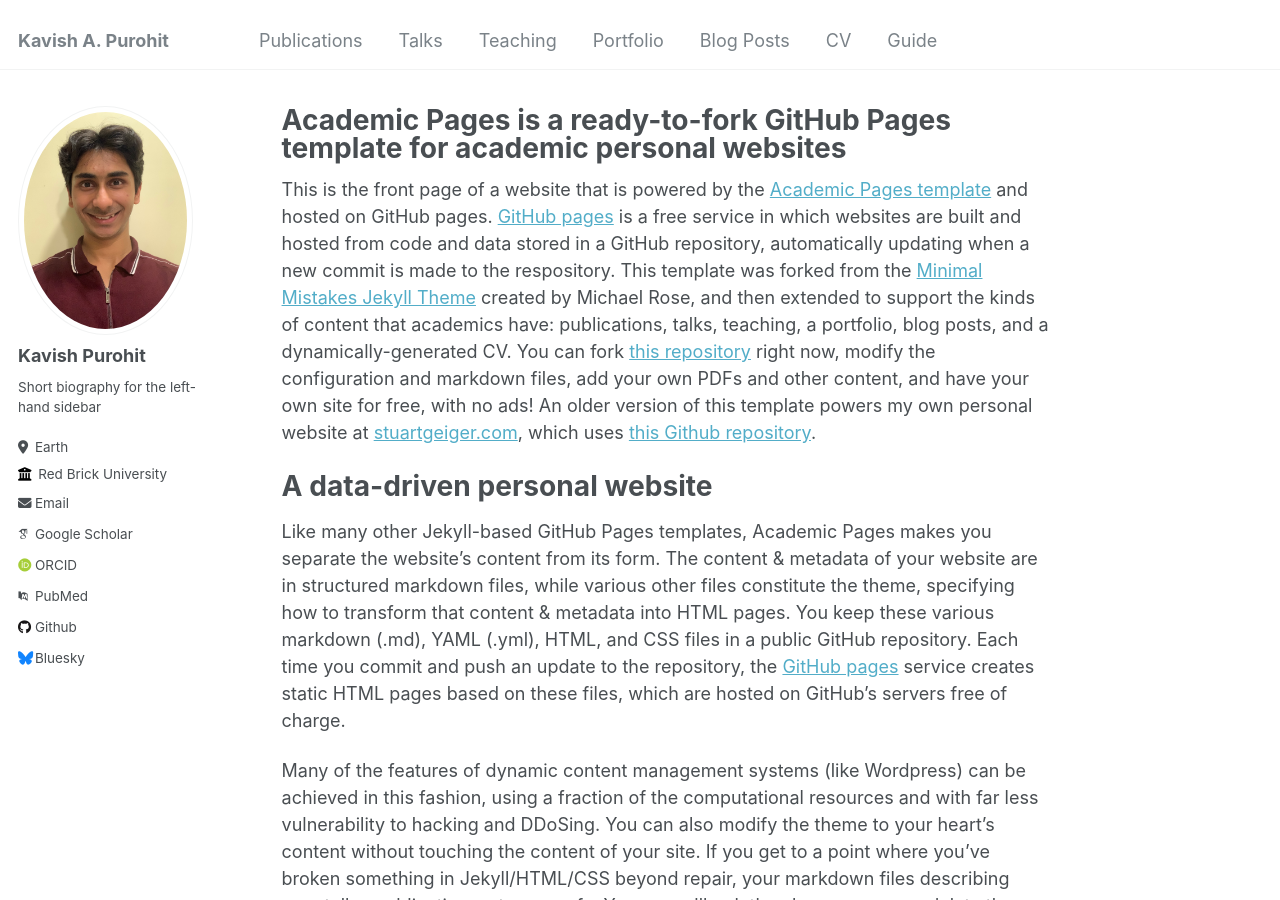
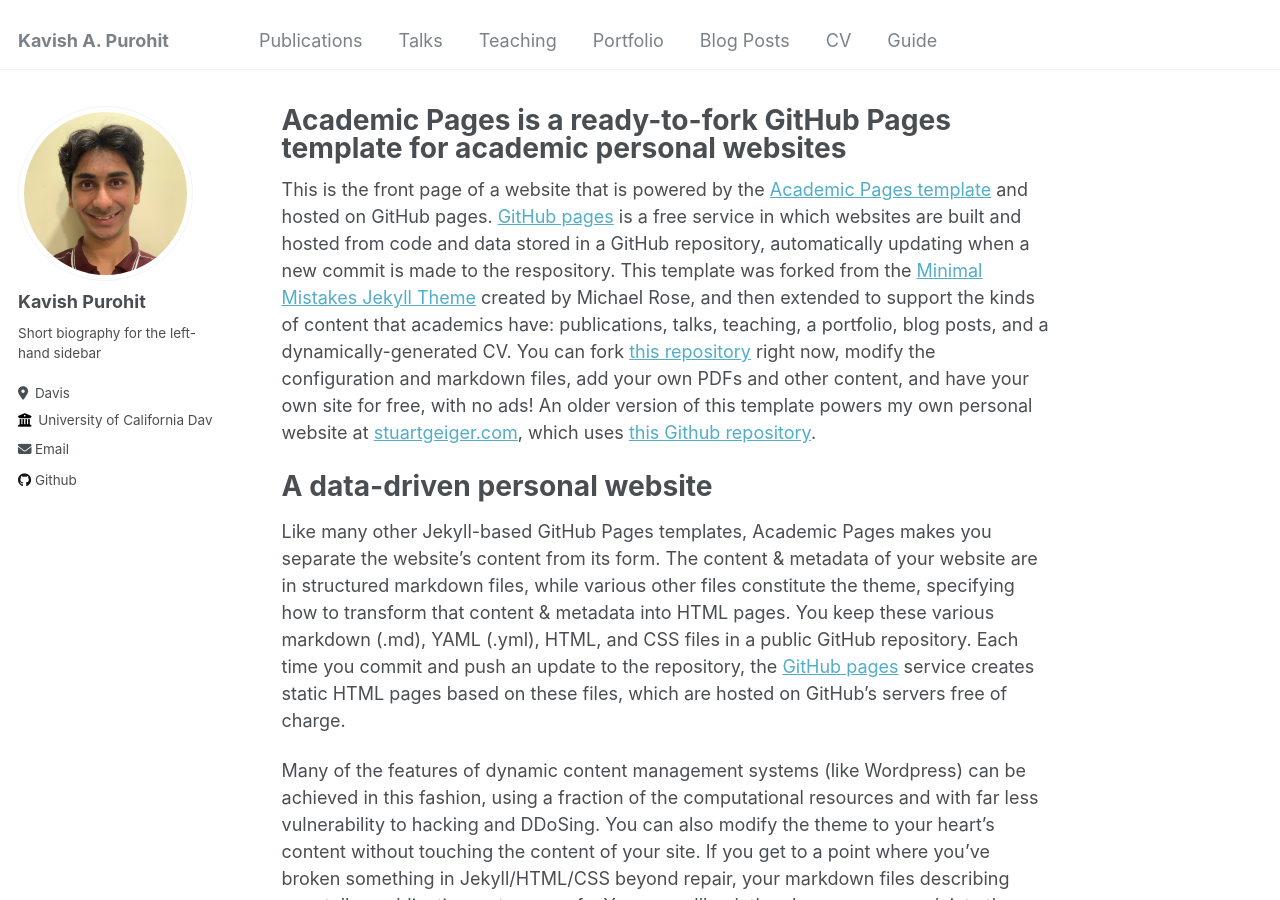
Before and after one commit to kapurohi/kapurohi.github.io, a Jekyll site: the page built from _pages/about.md, in a window 1280 px wide and 900 px high. Built offline with Jekyll 4.4.1, drawn with Linux system fonts in a browser that asks for light colours; some web fonts are replaced.

Commit message:
<photo change>

```diff
--- a/_config.yml
+++ b/_config.yml
@@ -25,30 +25,30 @@ author:
   name             : "Kavish Purohit"
   pronouns         : # example: "she/her"
   bio              : "Short biography for the left-hand sidebar"
-  location         : "Earth"
-  employer         : "Red Brick University"
+  location         : "Davis"
+  employer         : "University of California Davis"
   uri              : # URL
-  email            : "none@example.org"
+  email            : "kavishapurohit@gmail.com"
 
   # Academic websites
   arxiv            : # URL - Update with the correct link to your profile
-  googlescholar    : "https://scholar.google.com/citations?user=PS_CX0AAAAAJ"
+  googlescholar    : #"https://scholar.google.com/citations?user=PS_CX0AAAAAJ"
   impactstory      : # URL
-  orcid            : "http://orcid.org/yourorcidurl"
+  orcid            : #"http://orcid.org/yourorcidurl"
   semantic         : # URL
-  pubmed           : "https://www.ncbi.nlm.nih.gov/pubmed/?term=john+snow"
+  pubmed           : #"https://www.ncbi.nlm.nih.gov/pubmed/?term=john+snow"
   researchgate     : # URL
 
   # Repositories and software development
   bitbucket        : # Username - Update with your username on the site
   codepen          : # Username
   dribbble         : # Username
-  github           : "academicpages"
+  github           : "https://github.com/kapurohi"
   kaggle           : # Username
   stackoverflow    : # User number or user number and name (i.e., use "1" or "1/jeff-atwood")
 
   # Social media
-  bluesky          : "bsky.app" # Replace this with you Bluesky username
+  bluesky          : #"bsky.app" # Replace this with you Bluesky username
   facebook         : # Username
   flickr           : # Username
   foursquare       : # Username
```
Also changed, not shown: images/profile.png.
